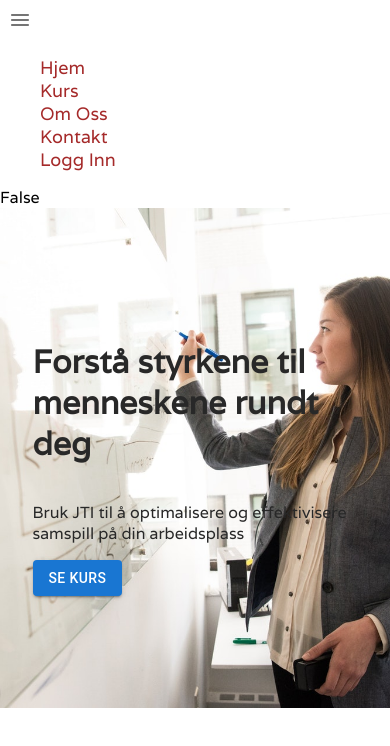
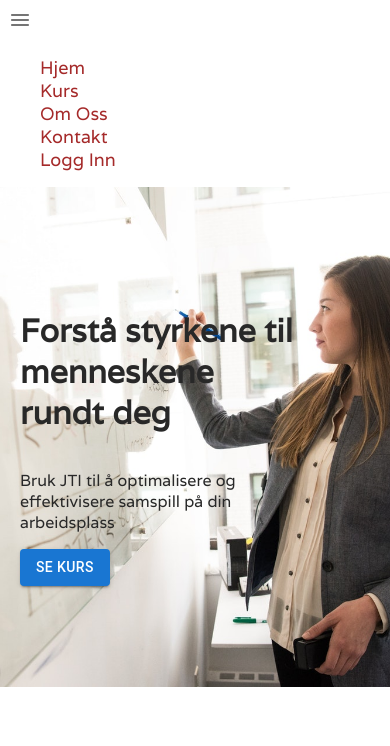
Before and after one commit to davemarong/JTI-Online-Course, a Next.js app: page / in a window 390 px wide. Shown: the top 746 px of the page. Built offline with nearby package versions, Linux system fonts and the light colour scheme.

Commit message:
Add media queries with vanilla scss instead

```diff
--- a/src/components/Homepage/Homepage.js
+++ b/src/components/Homepage/Homepage.js
@@ -1,39 +1,22 @@
 import React from "react";
 // MUI
 import Button from "@mui/material/Button";
-import Grid from "@mui/material/Grid";
-import useMediaQuery from "@mui/material/useMediaQuery";
 
 import styles from "./Homepage.module.scss";
 export default function Homepage() {
-  // Media query
-  const matches = useMediaQuery("(min-width:600px)");
   return (
     <div>
-      {matches ? "True" : "False"}
       <div className={styles.topSection}>
-        <Grid
-          className={styles.gridContainer}
-          container
-          direction={matches ? "row" : "row"}
-          wrap="wrap"
-          justifyContent="center"
-          //   alignItems="center"
-          alignContent="center"
-        >
-          <Grid textAlign="left" item xs={10} sm={7}>
-            <h1>Forstå styrkene til menneskene rundt deg</h1>
-          </Grid>
-          <Grid item xs={10} sm={6}>
-            <p>
-              Bruk JTI til å optimalisere og effektivisere samspill på din
-              arbeidsplass
-            </p>
-          </Grid>
-          <Grid item xs={10} sm={12}>
-            <Button variant="contained">SE KURS</Button>
-          </Grid>
-        </Grid>
+        <h1 className={styles.topSection_h1}>
+          Forstå styrkene til menneskene rundt deg
+        </h1>
+        <p className={styles.topSection_p}>
+          Bruk JTI til å optimalisere og effektivisere samspill på din
+          arbeidsplass
+        </p>
+        <Button className={styles.topSection_button} variant="contained">
+          SE KURS
+        </Button>
       </div>
     </div>
   );
--- a/src/components/Homepage/Homepage.module.scss
+++ b/src/components/Homepage/Homepage.module.scss
@@ -5,7 +5,31 @@
   background-repeat: no-repeat;
   background-size: cover;
   color: rgb(40, 40, 40);
+  display: flex;
+  flex-direction: row;
+  flex-wrap: wrap;
+  align-content: center;
+  justify-content: flex-start;
+  padding: 20px;
 }
-.gridContainer {
-  height: 500px;
+.topSection_h1 {
+  max-width: 80%;
 }
+.topSection_p {
+  max-width: 80%;
+}
+
+@media only screen and (min-width: 600px) {
+  .topSection {
+    padding: 80px;
+    flex-direction: column;
+    justify-content: center;
+    align-content: flex-start;
+  }
+  .topSection_h1 {
+    max-width: 40%;
+  }
+  .topSection_p {
+    max-width: 40%;
+  }
+}
```
